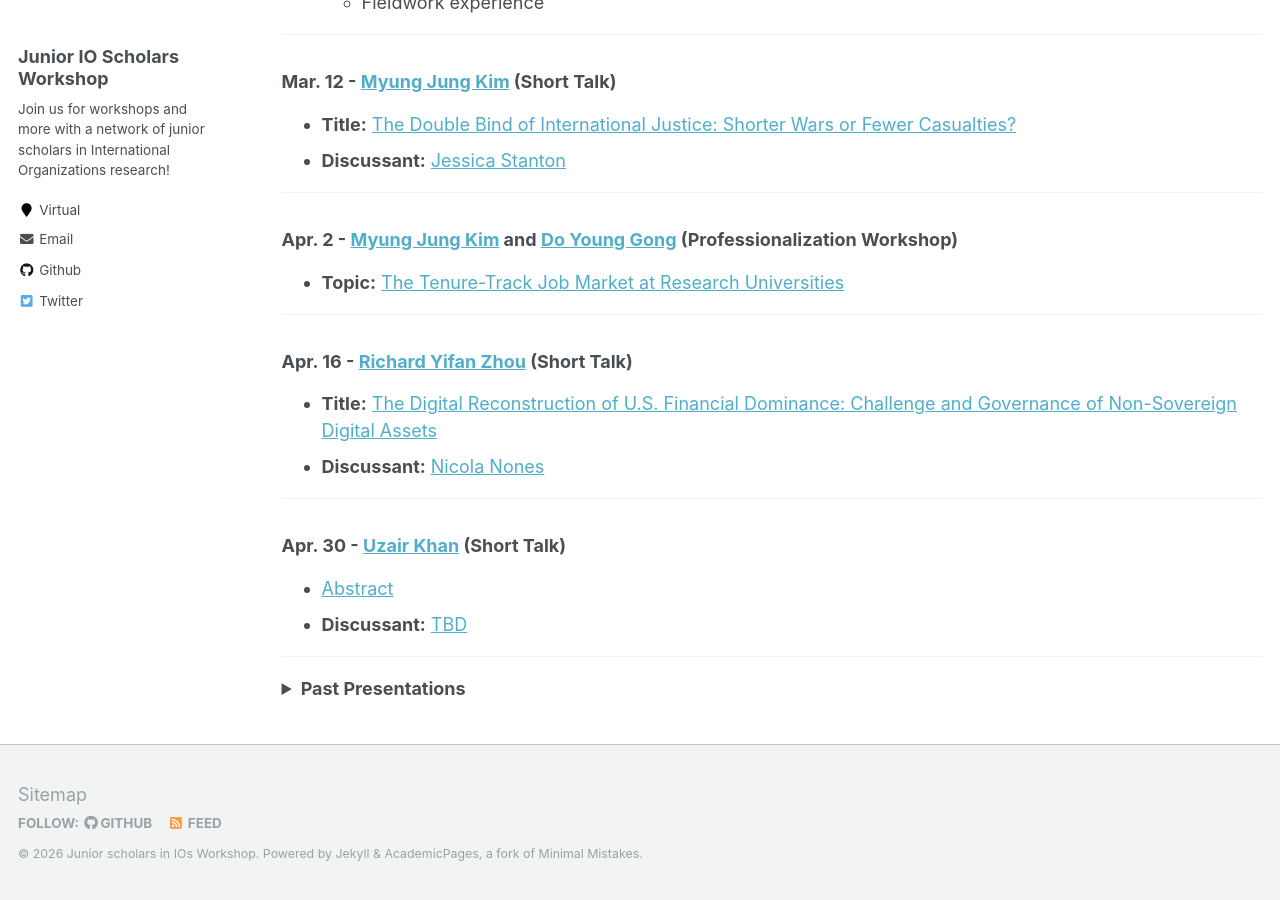
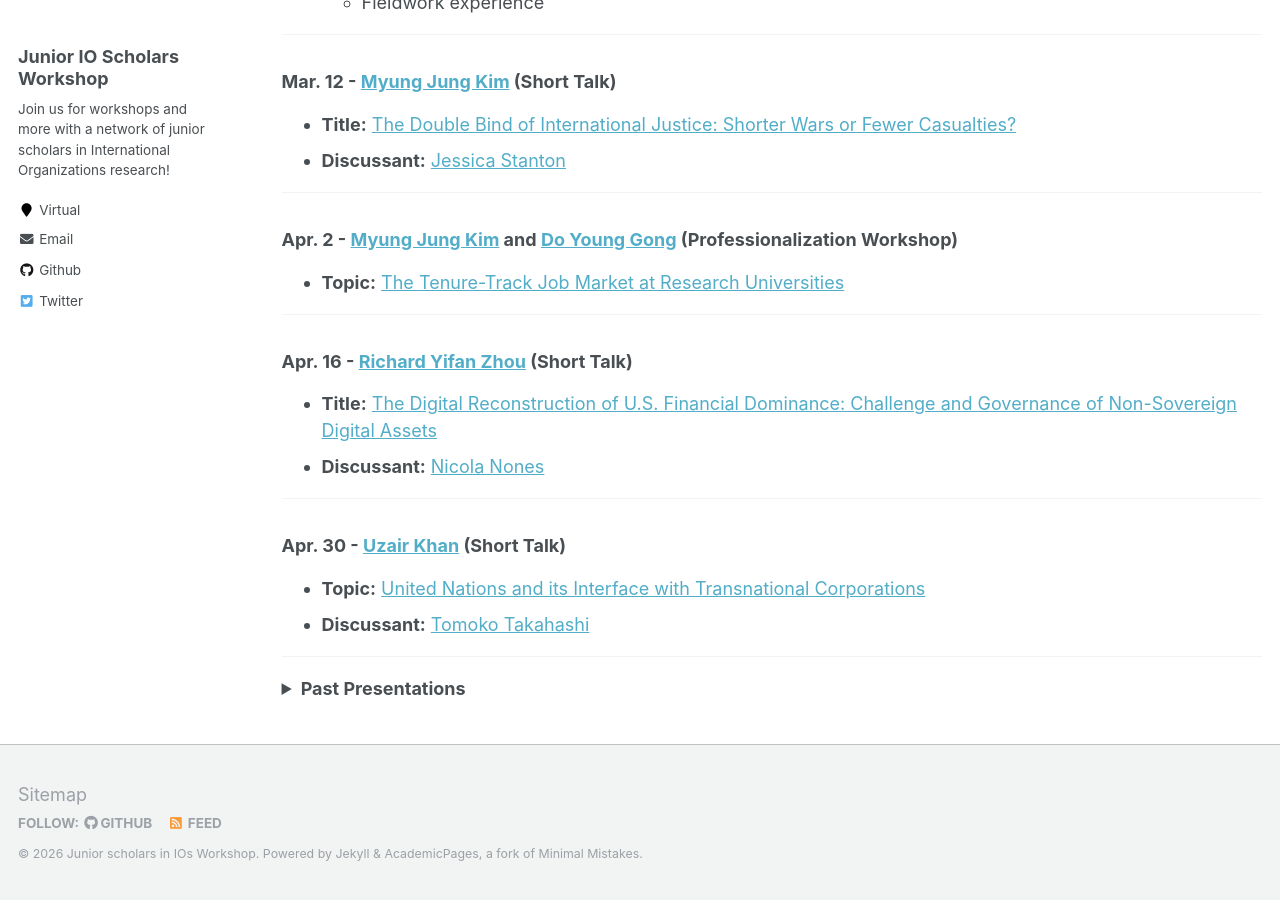
Before and after one commit to IO-workshop/IO-workshop.github.io, a Jekyll site: the page built from _pages/schedule.md, in a window 1280 px wide and 900 px high, scrolled down 606 px. Built offline with Jekyll 4.4.1, drawn with Linux system fonts in a browser that asks for light colours.

Commit message:
schedule

```diff
--- a/_pages/schedule.md
+++ b/_pages/schedule.md
@@ -43,8 +43,8 @@ Spring 2026 Meetings are scheduled for Thursdays at 11:00am (ET). The Zoom link
 
 ### Apr. 30 - [Uzair Khan](https://x.com/Uzairk32046787) (Short Talk)
 
-- [Abstract](https://io-workshop.github.io/files/Spring_2026/abstract_Uzair_Khan.pdf)
-- **Discussant:** [TBD]()
+-  **Topic:** [United Nations and its Interface with Transnational Corporations](https://io-workshop.github.io/files/Spring_2026/Uzair_UN_Transnationl_Corporations.pdf)
+- **Discussant:** [Tomoko Takahashi](https://us-japan.wcfia.harvard.edu/people/tomoko-takahashi)
 
 ---
 
```
Also changed, not shown: 1 other file.
